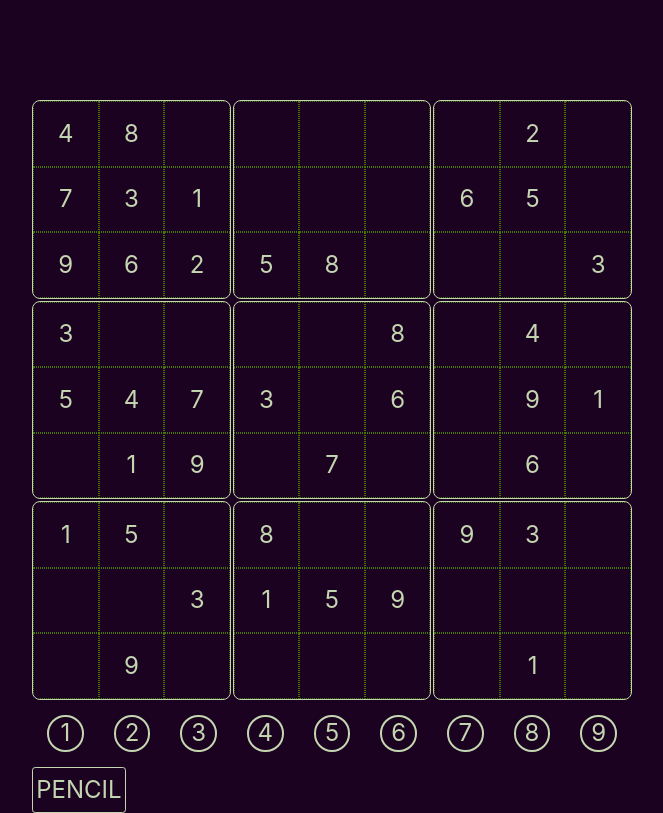
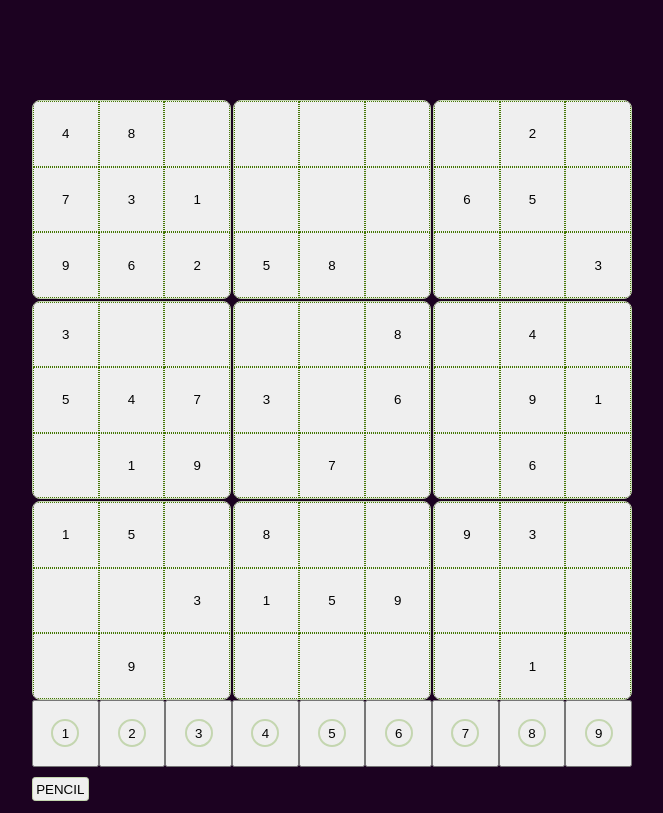
Before and after one commit to emmettxt/vue-sudoku, a Vue app: page / in a window 1280 px wide. Shown: the whole page, without its empty margins (308-971 px from the left). Built offline with nearby package versions, Linux system fonts and the light colour scheme.

Commit message:
removed vuetify

```diff
--- a/package.json
+++ b/package.json
@@ -12,8 +12,7 @@
     "format": "prettier --write src/"
   },
   "dependencies": {
-    "vue": "^3.2.47",
-    "vuetify": "^3.1.8"
+    "vue": "^3.2.47"
   },
   "devDependencies": {
     "@rushstack/eslint-patch": "^1.2.0",
--- a/src/main.ts
+++ b/src/main.ts
@@ -3,15 +3,4 @@ import App from './App.vue'
 
 import './assets/base.css'
 
-// Vuetify
-import 'vuetify/styles'
-import { createVuetify } from 'vuetify'
-import * as components from 'vuetify/components'
-import * as directives from 'vuetify/directives'
-
-const vuetify = createVuetify({
-  components,
-  directives
-})
-
-createApp(App).use(vuetify).mount('#app')
+createApp(App).mount('#app')
```
Also changed, not shown: 1 other file (tests, documents, lock files or other folders).
